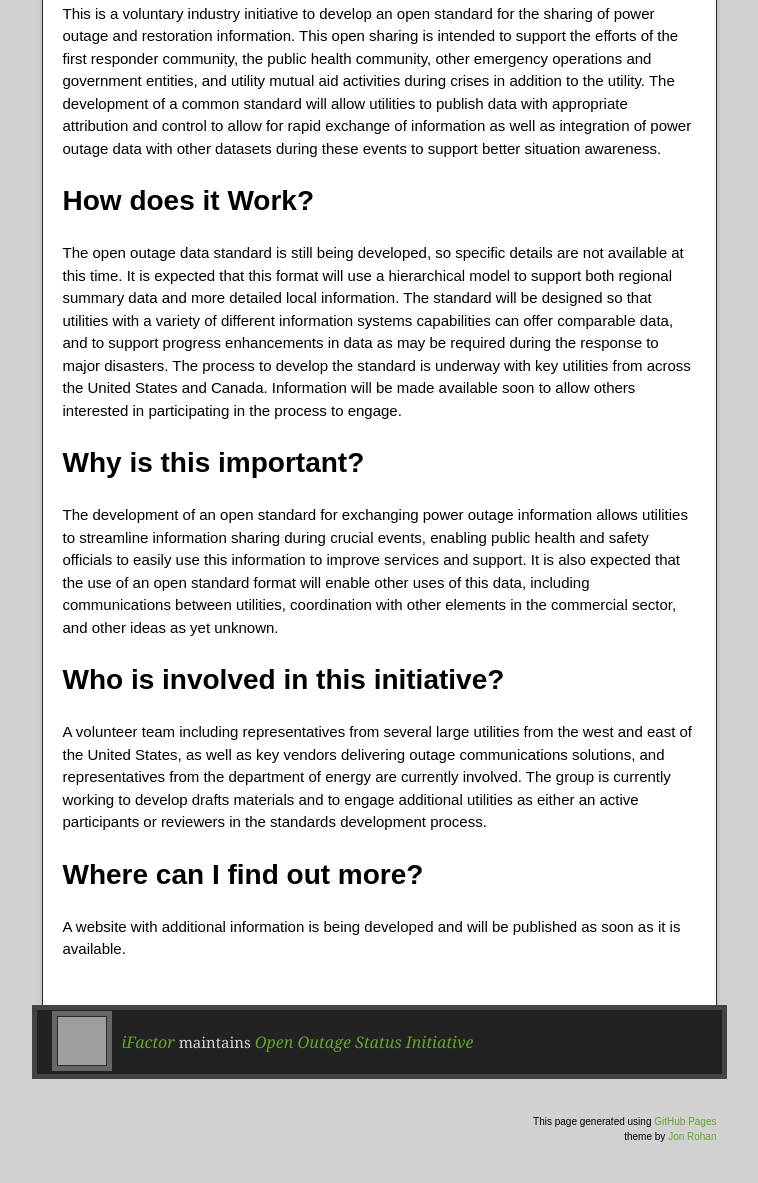
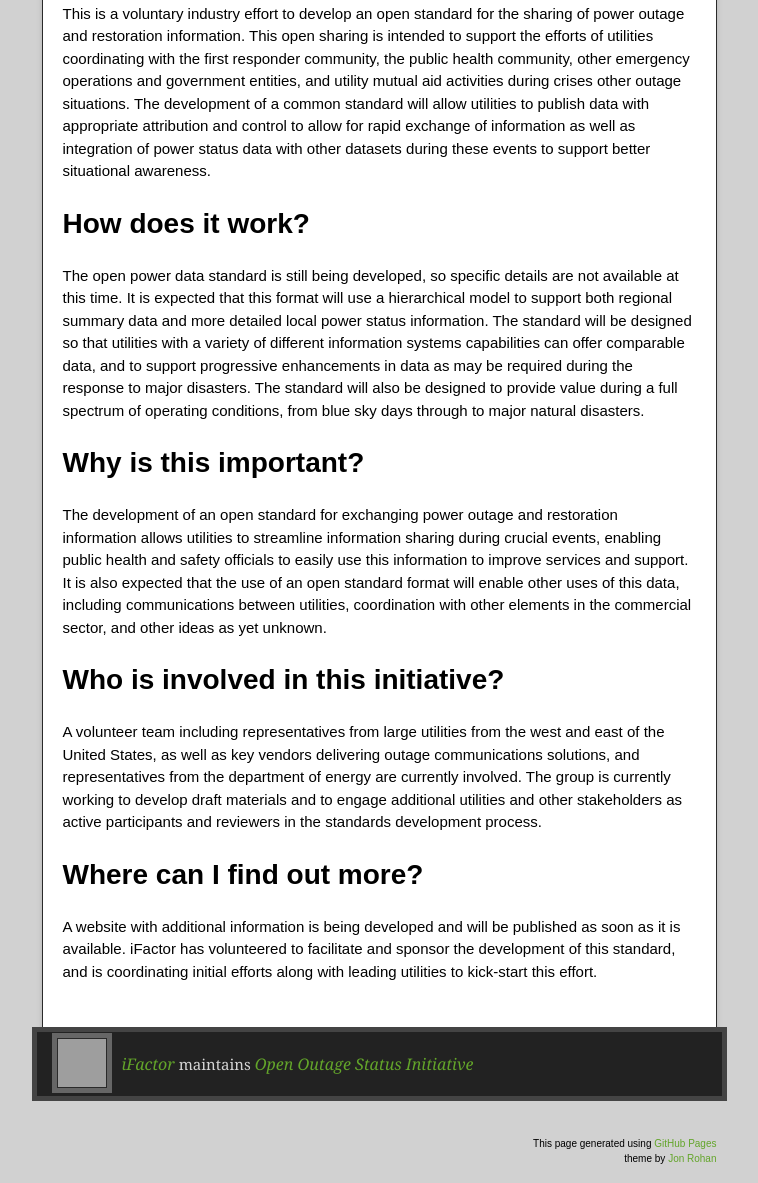
Before and after one commit to peterdisalvo/open-power-status, a plain HTML site: page index.html in a window 1280 px wide. Shown: the part 422-1605 px from the top of the page, without its empty margins (261-1019 px from the left). Drawn offline with nearby package versions, Linux system fonts and the light colour scheme; grey boxes are pictures that could not be loaded.

```diff
--- a/index.html
+++ b/index.html
@@ -39,27 +39,27 @@
           <h1>
 <a name="what-is-the-open-outage-status-initiative" class="anchor" href="#what-is-the-open-outage-status-initiative"><span class="octicon octicon-link"></span></a>What is the Open Outage Status Initiative?</h1>
 
-<p>This is a voluntary industry initiative to develop an open standard for the sharing of power outage and restoration information. This open sharing is intended to support the efforts of the first responder community, the public health community, other emergency operations and government entities, and utility mutual aid activities during crises in addition to the utility. The development of a common standard will allow utilities to publish data with appropriate attribution and control to allow for rapid exchange of information as well as integration of power outage data with other datasets during these events to support better situation awareness.</p>
+<p>This is a voluntary industry effort to develop an open standard for the sharing of power outage and restoration information. This open sharing is intended to support the efforts of utilities coordinating with the first responder community, the public health community, other emergency operations and government entities, and utility mutual aid activities during crises other outage situations. The development of a common standard will allow utilities to publish data with appropriate attribution and control to allow for rapid exchange of information as well as integration of power status data with other datasets during these events to support better situational awareness. </p>
 
 <h1>
-<a name="how-does-it-work" class="anchor" href="#how-does-it-work"><span class="octicon octicon-link"></span></a>How does it Work?</h1>
+<a name="how-does-it-work" class="anchor" href="#how-does-it-work"><span class="octicon octicon-link"></span></a>How does it work?</h1>
 
-<p>The open outage data standard is still being developed, so specific details are not available at this time. It is expected that this format will use a hierarchical model to support both regional summary data and more detailed local information. The standard will be designed so that utilities with a variety of different information systems capabilities can offer comparable data, and to support progress enhancements in data as may be required during the response to major disasters. The process to develop the standard is underway with key utilities from across the United States and Canada. Information will be made available soon to allow others interested in participating in the process to engage. </p>
+<p>The open power data standard is still being developed, so specific details are not available at this time. It is expected that this format will use a hierarchical model to support both regional summary data and more detailed local power status information. The standard will be designed so that utilities with a variety of different information systems capabilities can offer comparable data, and to support progressive enhancements in data as may be required during the response to major disasters. The standard will also be designed to provide value during a full spectrum of operating conditions, from blue sky days through to major natural disasters. </p>
 
 <h1>
 <a name="why-is-this-important" class="anchor" href="#why-is-this-important"><span class="octicon octicon-link"></span></a>Why is this important?</h1>
 
-<p>The development of an open standard for exchanging power outage information allows utilities to streamline information sharing during crucial events, enabling public health and safety officials to easily use this information to improve services and support. It is also expected that the use of an open standard format will enable other uses of this data, including communications between utilities, coordination with other elements in the commercial sector, and other ideas as yet unknown. </p>
+<p>The development of an open standard for exchanging power outage and restoration information allows utilities to streamline information sharing during crucial events, enabling public health and safety officials to easily use this information to improve services and support. It is also expected that the use of an open standard format will enable other uses of this data, including communications between utilities, coordination with other elements in the commercial sector, and other ideas as yet unknown.</p>
 
 <h1>
 <a name="who-is-involved-in-this-initiative" class="anchor" href="#who-is-involved-in-this-initiative"><span class="octicon octicon-link"></span></a>Who is involved in this initiative?</h1>
 
-<p>A volunteer team including representatives from several large utilities from the west and east of the United States, as well as key vendors delivering outage communications solutions, and representatives from the department of energy are currently involved. The group is currently working to develop drafts materials and to engage additional utilities as either an active participants or reviewers in the standards development process.</p>
+<p>A volunteer team including representatives from large utilities from the west and east of the United States, as well as key vendors delivering outage communications solutions, and representatives from the department of energy are currently involved. The group is currently working to develop draft materials and to engage additional utilities and other stakeholders as active participants and reviewers in the standards development process. </p>
 
 <h1>
 <a name="where-can-i-find-out-more" class="anchor" href="#where-can-i-find-out-more"><span class="octicon octicon-link"></span></a>Where can I find out more?</h1>
 
-<p>A website with additional information is being developed and will be published as soon as it is available.</p>
+<p>A website with additional information is being developed and will be published as soon as it is available. iFactor has volunteered to facilitate and sponsor the development of this standard, and is coordinating initial efforts along with leading utilities to kick-start this effort.</p>
         </article>
       </div>
     </div>
```
Also changed, not shown: params.json (+1 -1 lines).
